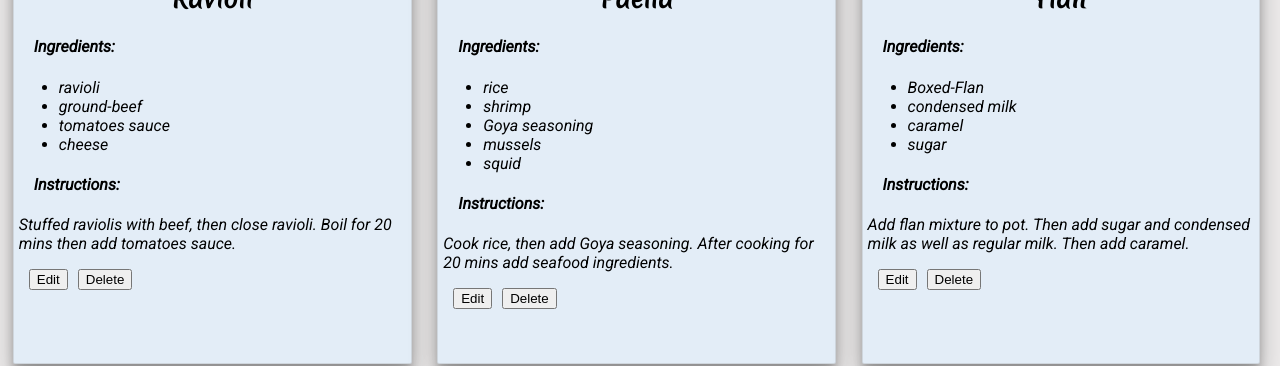
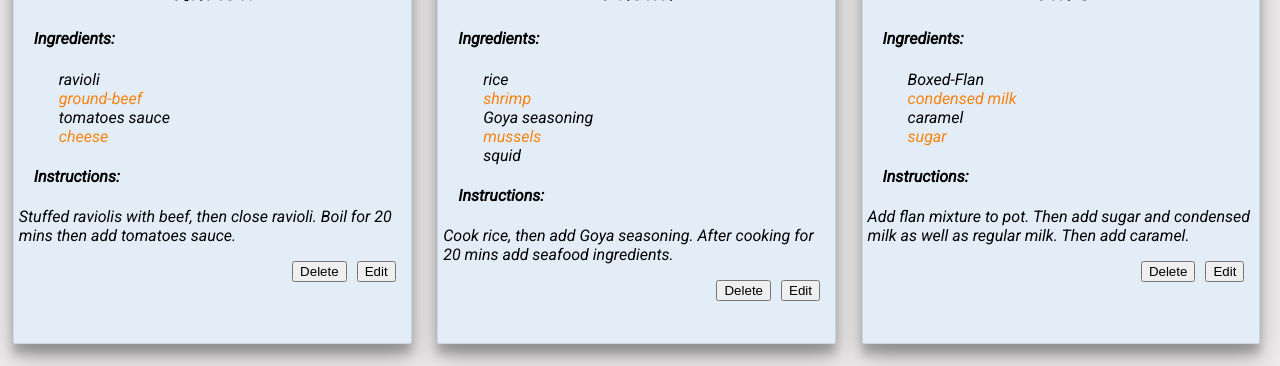
Before and after one commit to ralph1786/Recipe-App, a React (Create React App) app: page / in a window 1280 px wide. Shown: the part 393-759 px from the top of the page. Built offline with nearby package versions, Linux system fonts and the light colour scheme.

Commit message:
added styling to buttons and list.

```diff
--- a/src/component/Recipe/Recipe.css
+++ b/src/component/Recipe/Recipe.css
@@ -24,8 +24,17 @@
 }
 
 .recipe-card-content > div {
-  display: inline;
-  margin-left: 10px;
+  display: flex;
+  margin-right: 10px;
+  float: right;
+}
+
+.recipe-card-content ul {
+  list-style-type: none;
+}
+
+.recipe-card-content li:nth-child(even) {
+  color: rgb(247, 131, 16);
 }
 
 .button-edit button:hover {
```
